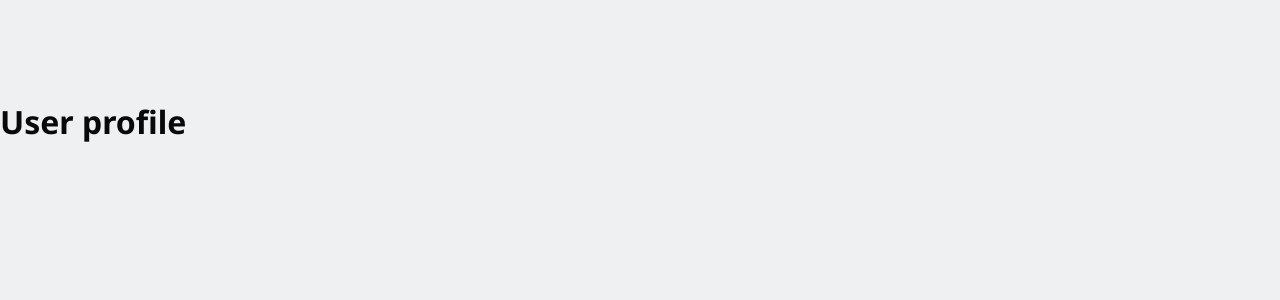
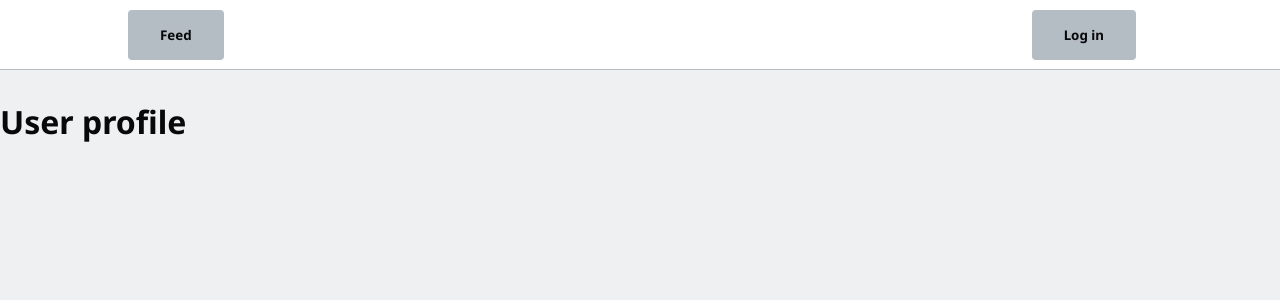
Before and after one commit to tylerclancy/blog-app, a Next.js app: page /1 in a window 1280 px wide. Shown: the top 300 px of the page. Built offline with nearby package versions, Linux system fonts and the light colour scheme.

Commit message:
Create navigation bar

```diff
--- a/components/Navbar.js
+++ b/components/Navbar.js
@@ -0,0 +1,43 @@
+import Link from 'next/link';
+
+export default function Navbar() {
+  const user = null;
+  const username = null;
+
+  return (
+    <nav className='navbar'>
+      <ul>
+        <li>
+          <Link href='/'>
+            <button>Feed</button>
+          </Link>
+        </li>
+
+        {/* User is signed in and has username */}
+        {username && (
+          <>
+            <li>
+              <Link href='/admin'>
+                <button>Write Post</button>
+              </Link>
+            </li>
+            <li>
+              <Link href={`/${username}`}>
+                <img src={user?.photoURL} />
+              </Link>
+            </li>
+          </>
+        )}
+
+        {/* User is not signed in or has not created username */}
+        {!username && (
+          <li>
+            <Link href='/enter'>
+              <button>Log in</button>
+            </Link>
+          </li>
+        )}
+      </ul>
+    </nav>
+  )
+}
--- a/pages/_app.js
+++ b/pages/_app.js
@@ -1,7 +1,13 @@
-import '../styles/globals.css'
+import '../styles/globals.css';
+import Navbar from '../components/Navbar';
 
 function MyApp({ Component, pageProps }) {
-  return <Component {...pageProps} />
+  return (
+    <>
+      <Navbar />
+      <Component {...pageProps} />
+    </>
+  );
 }
 
 export default MyApp
```
